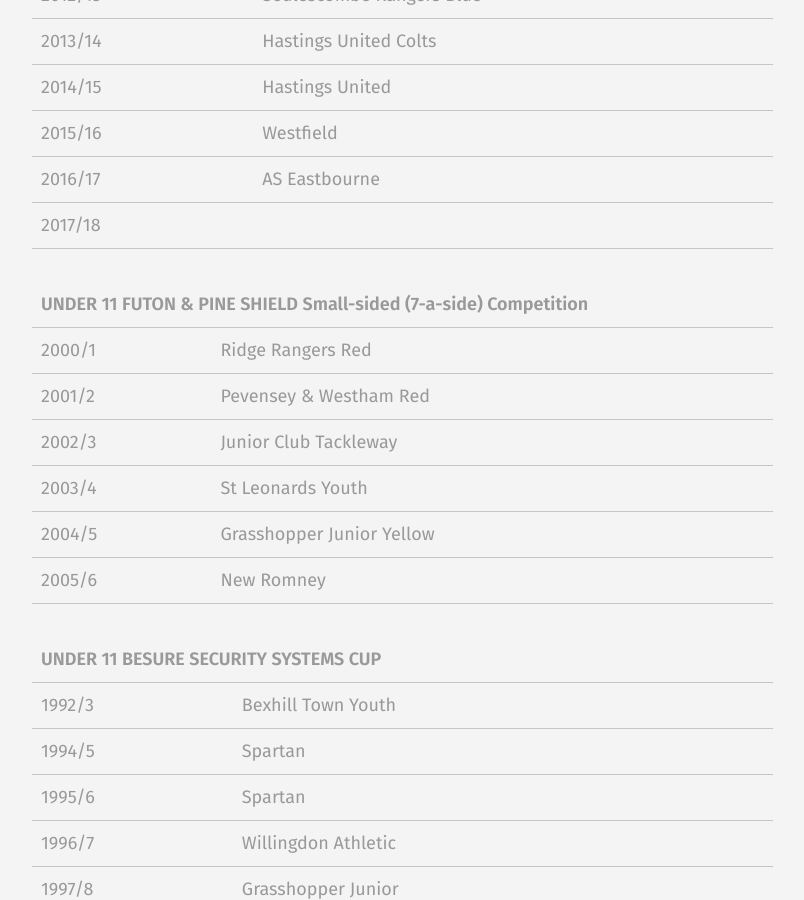
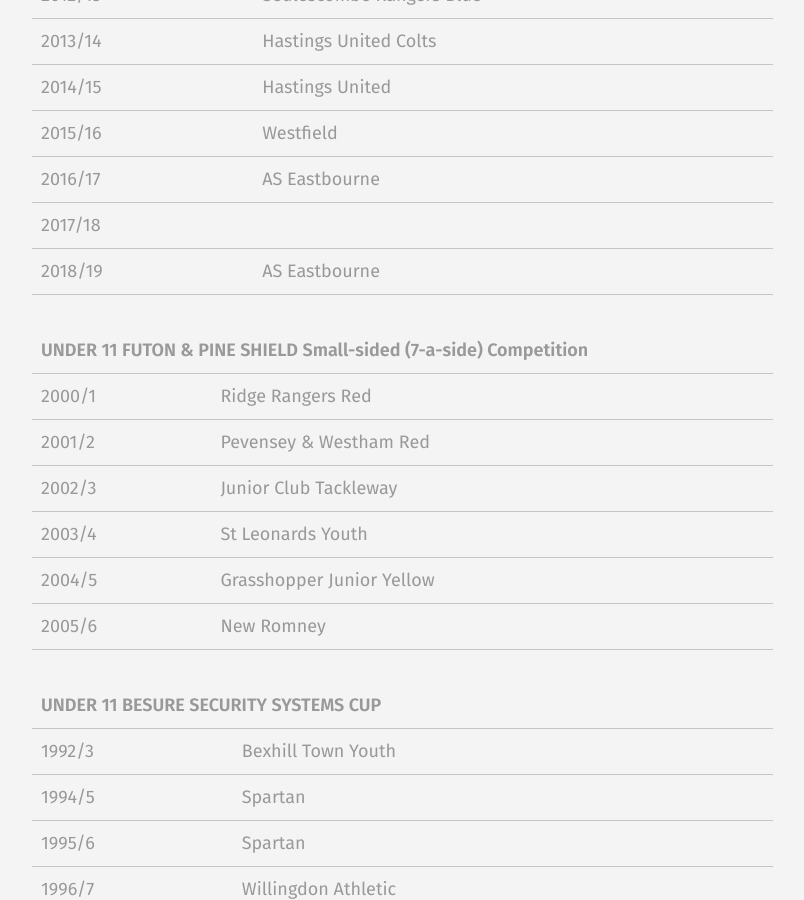
Before and after one commit to rotherleague/Rother, a Jekyll site: the page built from winners.md, in a window 1280 px wide and 900 px high, scrolled down 16781 px. Shown: the whole window, without its empty margins (56-860 px from the left). Built offline with Jekyll 4.4.1, drawn with Linux system fonts in a browser that asks for light colours; some of the changed text lies outside the part shown.

Commit message:
Update cup.html

```diff
--- a/_includes/winners/cup.html
+++ b/_includes/winners/cup.html
@@ -124,12 +124,17 @@ UNDER 10 CHALLENGE CUP
   </tr>
    <tr>
     <td>2016/17 </td>
-    <td>AS  Eastbourne  </td>
+    <td>AS Eastbourne  </td>
   </tr>
    <tr>
     <td>2017/18 </td>
     <td> </td>
   </tr>
+   <tr>
+    <td>2018/19 </td>
+    <td>AS Eastbourne </td>
+  </tr>
+
 </table>
 <!--
 **********************
@@ -484,7 +489,7 @@ UNDER 13 TOP FLIGHT TROPHY
     <td>Westfield Youth</td>
   </tr>
    <tr>
-    <td>2018/18 </td>
+    <td>2018/19 </td>
     <td>Junior Club Tackleway</td>
   </tr>
 </table>
@@ -683,8 +688,12 @@ UNDER 15 CHALLENGE CUP
     <td>2016/17 </td>
     <td> N/A  </td>
   </tr>
+  <tr>
+    <td>2017/18 </td>
+    <td> N/A  </td>
+  </tr>
    <tr>
-    <td>2017/18 </td>
+    <td>2018/19 </td>
     <td>Hastings Rangers Youth </td>
   </tr>
 </table>
```
